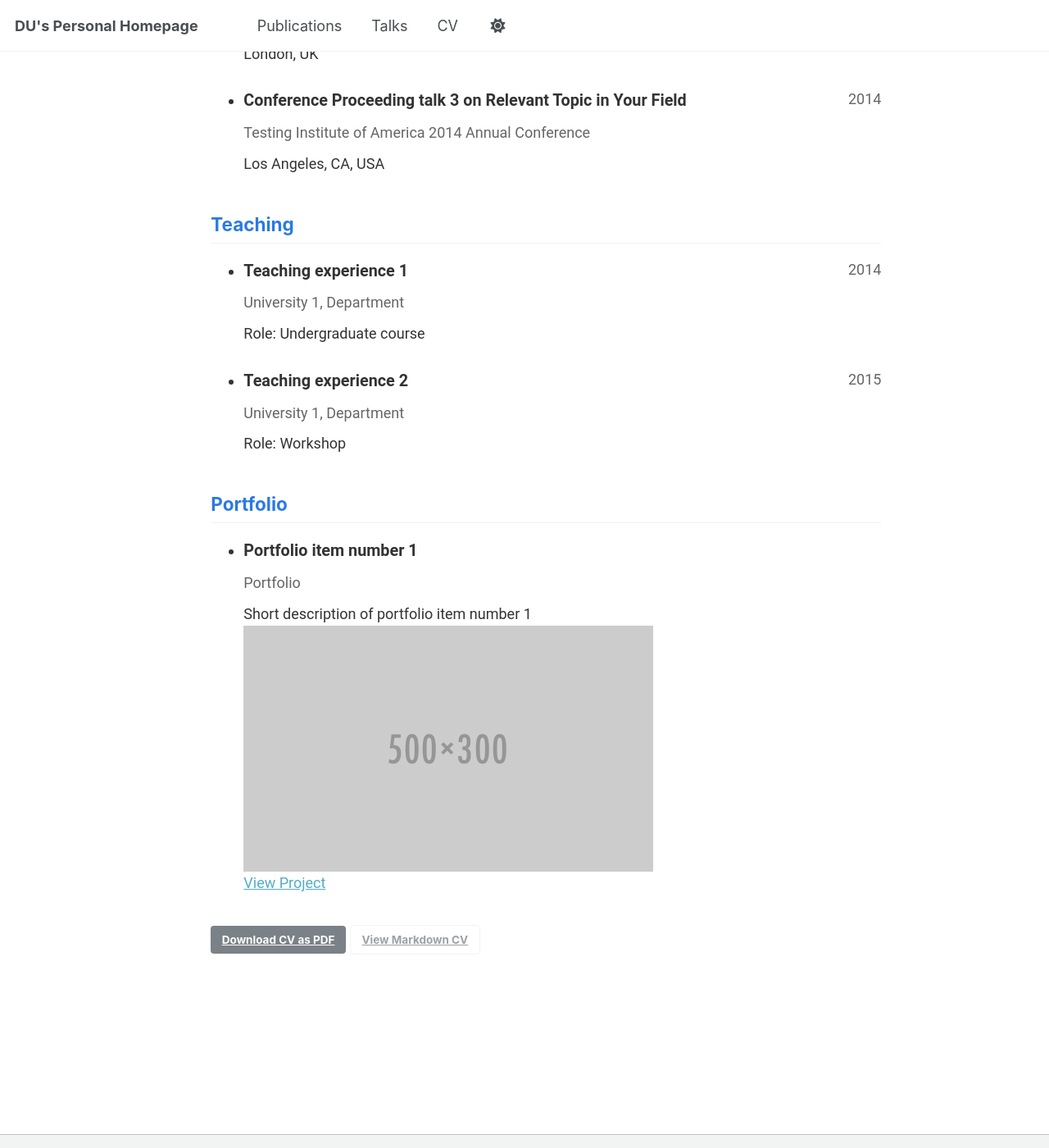
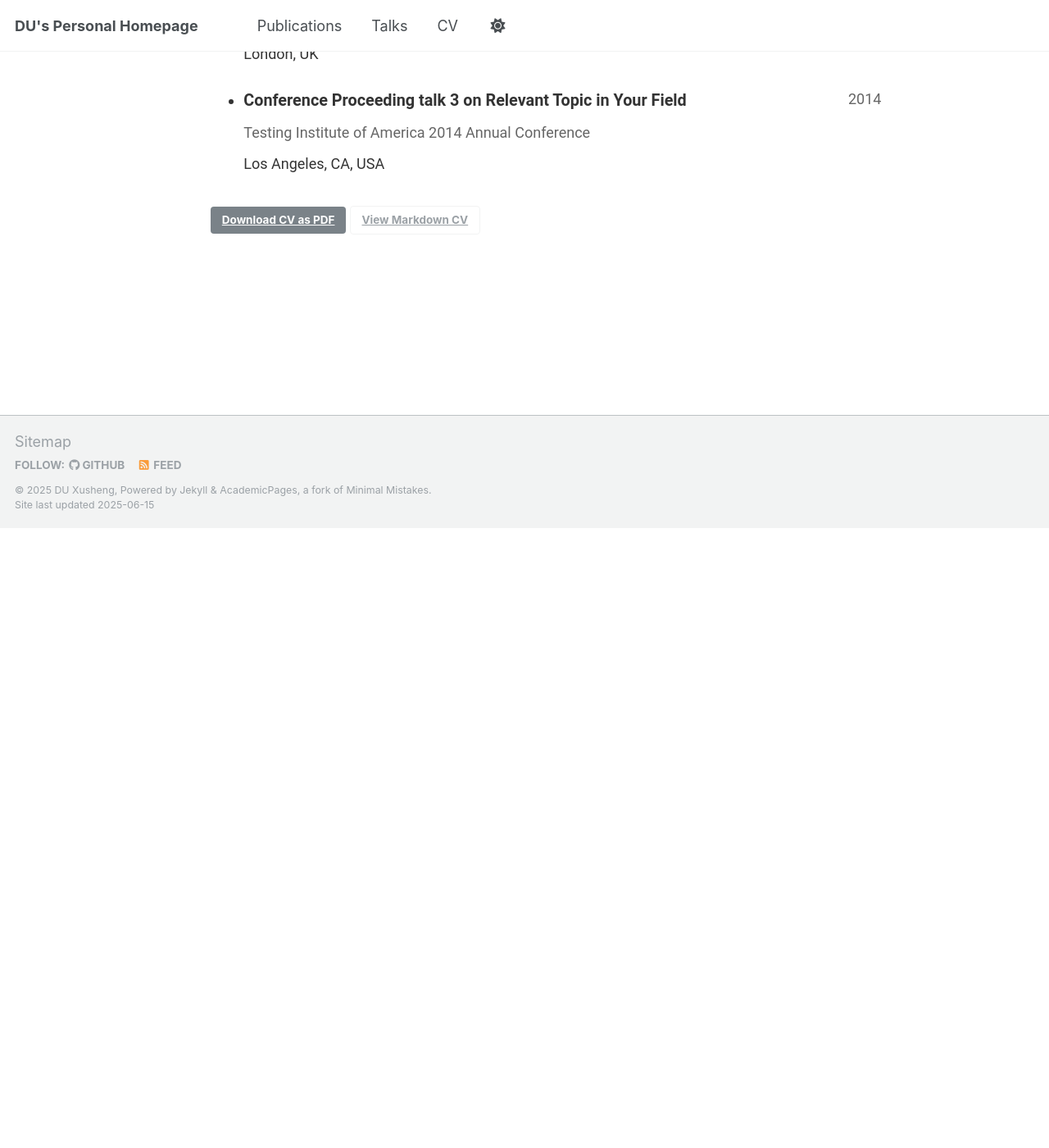
Before and after one commit to ToKyokushou/ToKyokushou.github.io, a Jekyll site: the page built from _pages/cv-json.md, in a window 1280 px wide and 1400 px high, scrolled down 1958 px. Shown: the whole window at 82% size. Built offline with Jekyll 4.4.1, drawn with Linux system fonts in a browser that asks for light colours; after the commit the page ends 2602 px from its top, so only the background shows below that.

Commit message:
Update cv.json

```diff
--- a/_data/cv.json
+++ b/_data/cv.json
@@ -60,10 +60,6 @@
       "courses": []
     }
   ],
-  "skills": [],
-  "languages": [],
-  "interests": [],
-  "references": [],
   "publications": [
     {
       "name": "Paper Title Number 1",
@@ -124,29 +120,4 @@
       "description": ""
     }
   ],
-  "teaching": [
-    {
-      "course": "Teaching experience 1",
-      "institution": "University 1, Department",
-      "date": "2014-01-01",
-      "role": "Undergraduate course",
-      "description": ""
-    },
-    {
-      "course": "Teaching experience 2",
-      "institution": "University 1, Department",
-      "date": "2015-01-01",
-      "role": "Workshop",
-      "description": ""
-    }
-  ],
-  "portfolio": [
-    {
-      "name": "Portfolio item number 1",
-      "category": "portfolio",
-      "date": "",
-      "url": "",
-      "description": "Short description of portfolio item number 1<br/><img src='/images/500x300.png'>"
-    }
-  ]
-}
+ }
```
